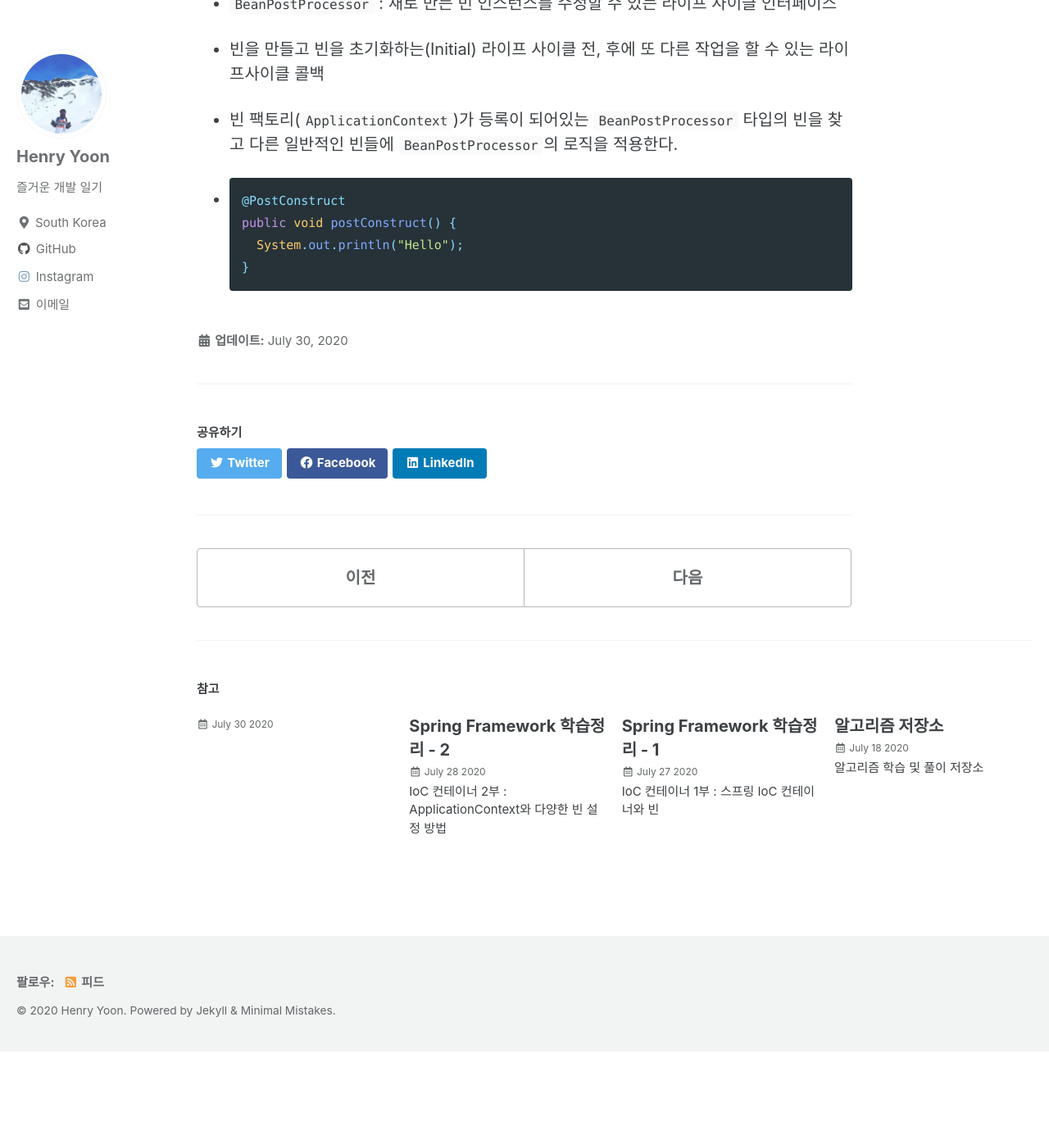
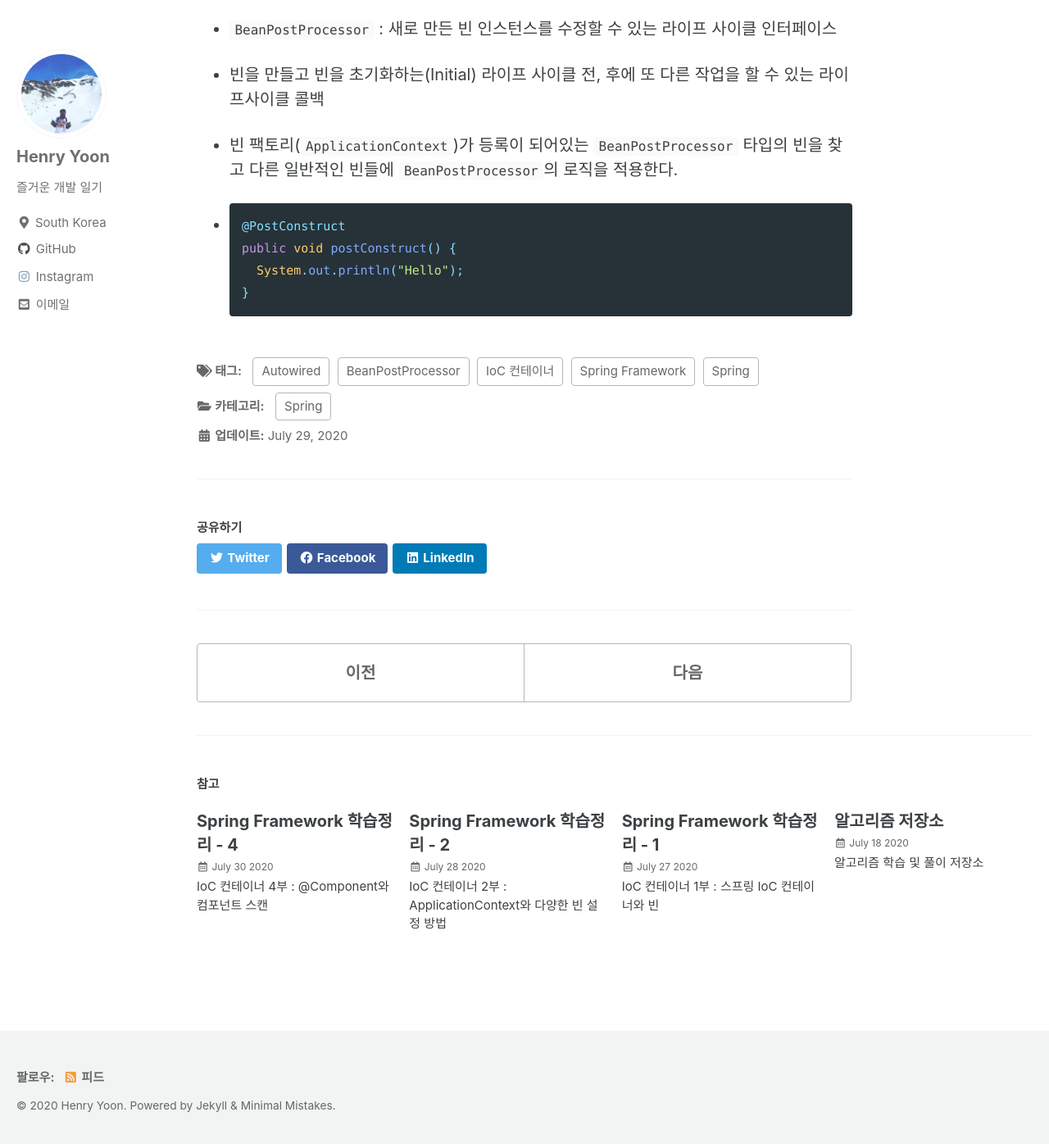
Before and after one commit to wooody92/wooody92.github.io, a Jekyll site: the page built from _posts/2020-07-29-Spring Framework 학습정리-3.md, in a window 1280 px wide and 1400 px high, scrolled down 2226 px. Shown: the top 1396 px of the window at 82% size. Built offline with Jekyll 4.4.1, drawn with Linux system fonts in a browser that asks for light colours; cached includes are drawn as plain includes; before the commit the page ends 3509 px from its top, so only the background shows below that; some of the changed text lies outside the part shown.

Commit message:
태그에 어노테이션 추가시 업로드 안되는 버그 해결

```diff
--- a/_posts/2020-07-29-Spring Framework 학습정리-3.md
+++ b/_posts/2020-07-29-Spring Framework 학습정리-3.md
@@ -9,7 +9,7 @@ tags:
   - Spring
   - Spring Framework
   - IoC 컨테이너
-  - @Autowired
+  - Autowired
   - BeanPostProcessor
 last_modified_at: 2020-07-29 15:50:00
 
```
Also changed, not shown: _posts/2020-07-30-Spring Framework 학습정리-4.md (+1 -1 lines).
